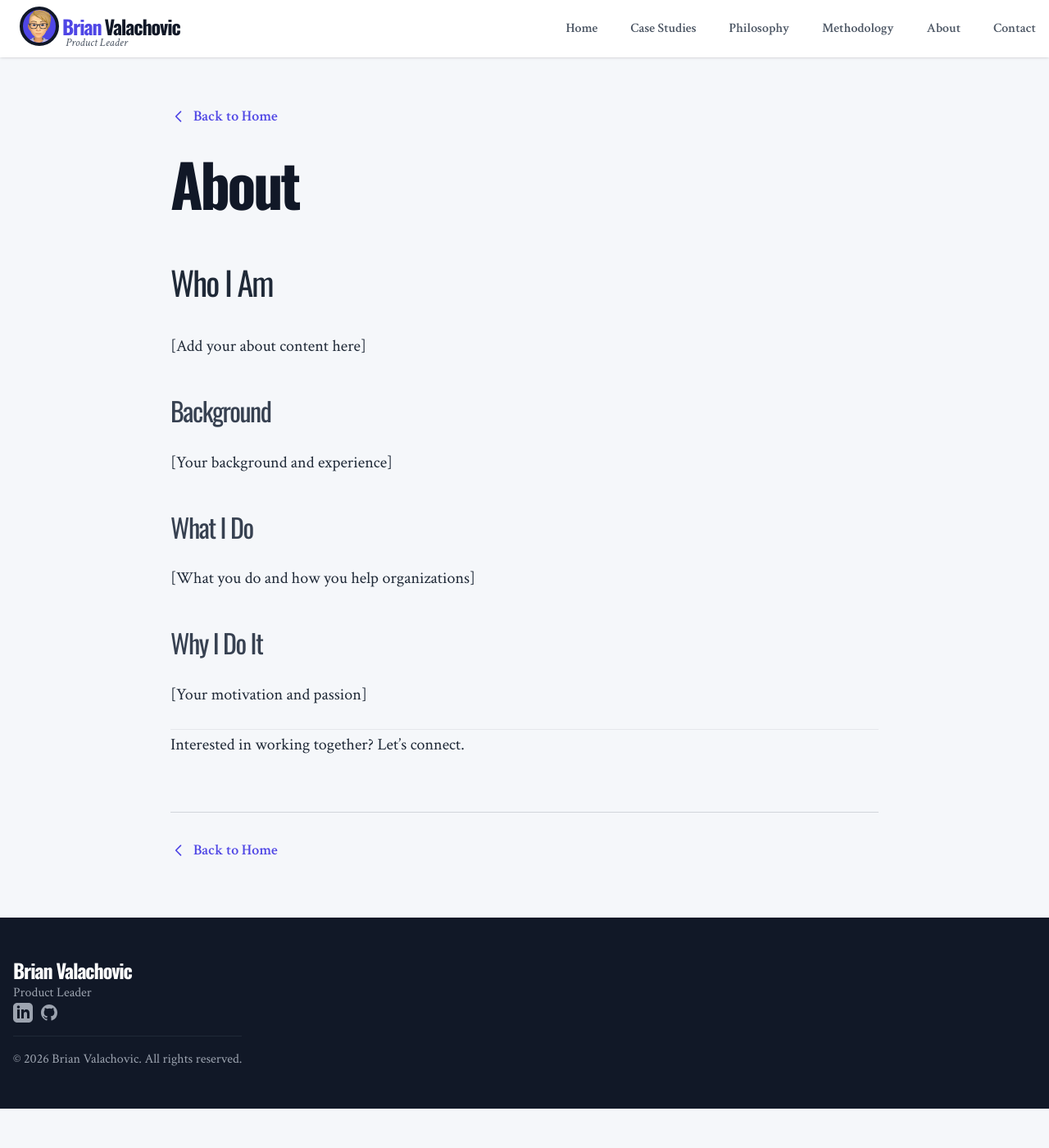
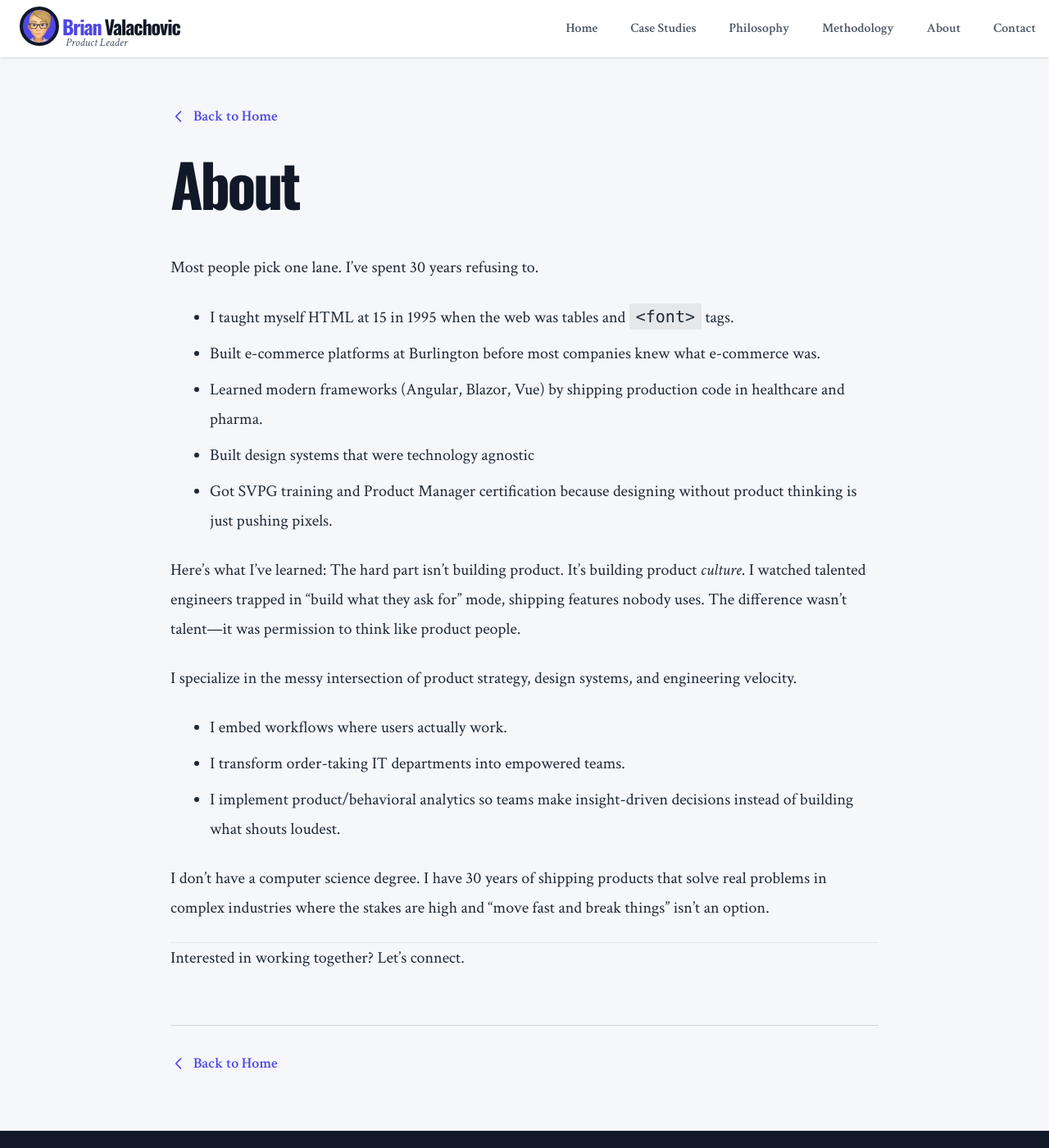
Before and after one commit to bvalachovic/bvalachovic.github.io, a Jekyll site: the page built from about.md, in a window 1280 px wide and 1400 px high. Shown: the whole window at 82% size. Built offline with Jekyll 4.4.1, drawn with Linux system fonts in a browser that asks for light colours; nearby versions of some CDN libraries.

Commit message:
Updated about page

```diff
--- a/about.md
+++ b/about.md
@@ -5,21 +5,22 @@ description: "Product leader who codes, designer who ships, consultant who trans
 permalink: /about/
 ---
 
-## Who I Am
+Most people pick one lane. I've spent 30 years refusing to.
 
-[Add your about content here]
+- I taught myself HTML at 15 in 1995 when the web was tables and `<font>` tags.
+- Built e-commerce platforms at Burlington before most companies knew what e-commerce was.
+- Learned modern frameworks (Angular, Blazor, Vue) by shipping production code in healthcare and pharma.
+- Built design systems that were technology agnostic
+- Got SVPG training and Product Manager certification because designing without product thinking is just pushing pixels.
 
-### Background
+Here's what I've learned: The hard part isn't building product. It's building product *culture*. I watched talented engineers trapped in "build what they ask for" mode, shipping features nobody uses. The difference wasn't talent—it was permission to think like product people.
 
-[Your background and experience]
+I specialize in the messy intersection of product strategy, design systems, and engineering velocity.
+- I embed workflows where users actually work.
+- I transform order-taking IT departments into empowered teams.
+- I implement product/behavioral analytics so teams make insight-driven decisions instead of building what shouts loudest.
 
-### What I Do
-
-[What you do and how you help organizations]
-
-### Why I Do It
-
-[Your motivation and passion]
+I don't have a computer science degree. I have 30 years of shipping products that solve real problems in complex industries where the stakes are high and "move fast and break things" isn't an option.
 
 ---
 
```
